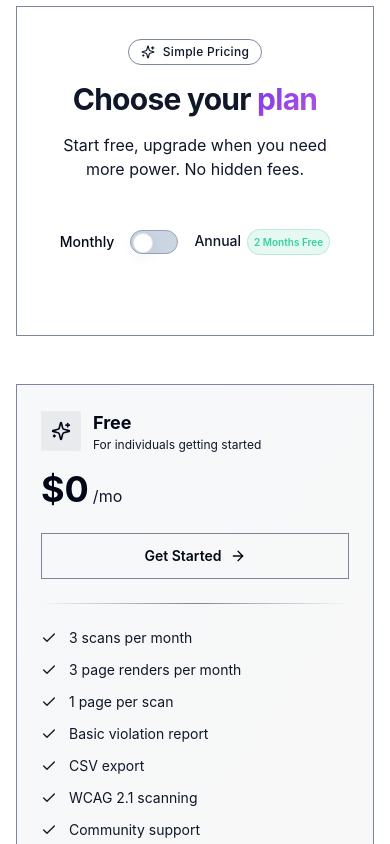
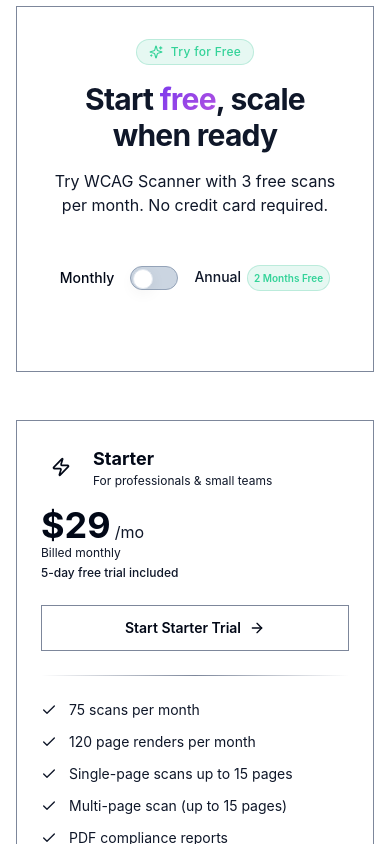
Before and after one commit to wcagscannerr/wcagscannerr, a Next.js app: page / in a window 390 px wide. Shown: the part 4980-5824 px from the top of the page. Built offline with nearby package versions, Linux system fonts and the light colour scheme; no server answers.

Commit message:
Tue, Jul 21, 2026, 4:11 PM +05:30

```diff
--- a/components/landing/Pricing.tsx
+++ b/components/landing/Pricing.tsx
@@ -24,26 +24,6 @@
 // Most Popular is on Growth per the spec — white-label + VPAT is the
 // highest-intent upsell.
 const plans: PlanTile[] = [
-  {
-    id: 'free',
-    name: 'Free',
-    description: 'For individuals getting started',
-    prices: { monthly: 0, annually: 0 },
-    icon: Sparkles,
-    features: [
-      '3 scans per month',
-      '3 page renders per month',
-      '1 page per scan',
-      'Basic violation report',
-      'CSV export',
-      'WCAG 2.1 scanning',
-      'Community support',
-    ],
-    cta: 'Get Started',
-    popular: false,
-    gradient: 'from-slate-500/10 to-gray-500/10',
-    glowColor: 'hover:shadow-slate-500/10',
-  },
   {
     id: 'starter',
     name: 'Starter',
@@ -85,9 +65,9 @@
       'VPAT & ACR generation',
     ],
     cta: 'Start Growth Trial',
-    popular: true, // ≤ Step 2 spec: badge sits on Growth
-    gradient: 'from-primary/20 to-violet-500/20',
-    glowColor: 'hover:shadow-primary/20',
+    popular: true,
+    gradient: 'from-blue-500/15 to-cyan-500/15',
+    glowColor: 'hover:shadow-blue-500/15',
   },
   {
     id: 'enterprise',
@@ -125,11 +105,6 @@
   async function handleCtaClick(planId: string) {
     if (pendingPlan) return;
     const billingPeriod = isAnnual ? 'annual' : 'monthly';
-
-    if (planId === 'free') {
-      window.location.href = `/signup?plan=${planId}&billing=${billingPeriod}`;
-      return;
-    }
 
     if (isSignedIn) {
       setPendingPlan(planId);
@@ -175,14 +150,14 @@
             transition={{ duration: 0.6 }}
             className="text-center max-w-2xl mx-auto mb-12"
           >
-            <span className="inline-flex items-center gap-2 px-3 py-1 rounded-full bg-primary/10 border border-primary/20 text-primary text-xs font-medium tracking-wide mb-4">
-              <Sparkles className="w-3.5 h-3.5" /> Simple Pricing
+            <span className="inline-flex items-center gap-2 px-3 py-1 rounded-full bg-emerald-500/10 border border-emerald-500/20 text-emerald-400 text-xs font-medium tracking-wide mb-4">
+              <Sparkles className="w-3.5 h-3.5" /> Try for Free
             </span>
             <h2 className="text-3xl sm:text-4xl font-bold tracking-tight mb-4">
-              Choose your <span className="gradient-text">plan</span>
+              Start <span className="gradient-text">free</span>, scale when ready
             </h2>
             <p className="text-muted-foreground">
-              Start free, upgrade when you need more power. No hidden fees.
+              Try WCAG Scanner with 3 free scans per month. No credit card required.
             </p>
           </motion.div>
 
@@ -210,7 +185,7 @@
 
         {/* Pricing Cards */}
         {/* Step 2: lg:grid-cols-3 → lg:grid-cols-4 to fit Starter/Growth/Enterprise */}
-        <div className="grid grid-cols-1 md:grid-cols-2 lg:grid-cols-4 gap-6 lg:gap-7 items-start">
+        <div className="grid grid-cols-1 md:grid-cols-2 lg:grid-cols-3 gap-6 lg:gap-7 items-start">
           {plans.map((plan) => (
             <motion.div
               key={plan.id}
```
